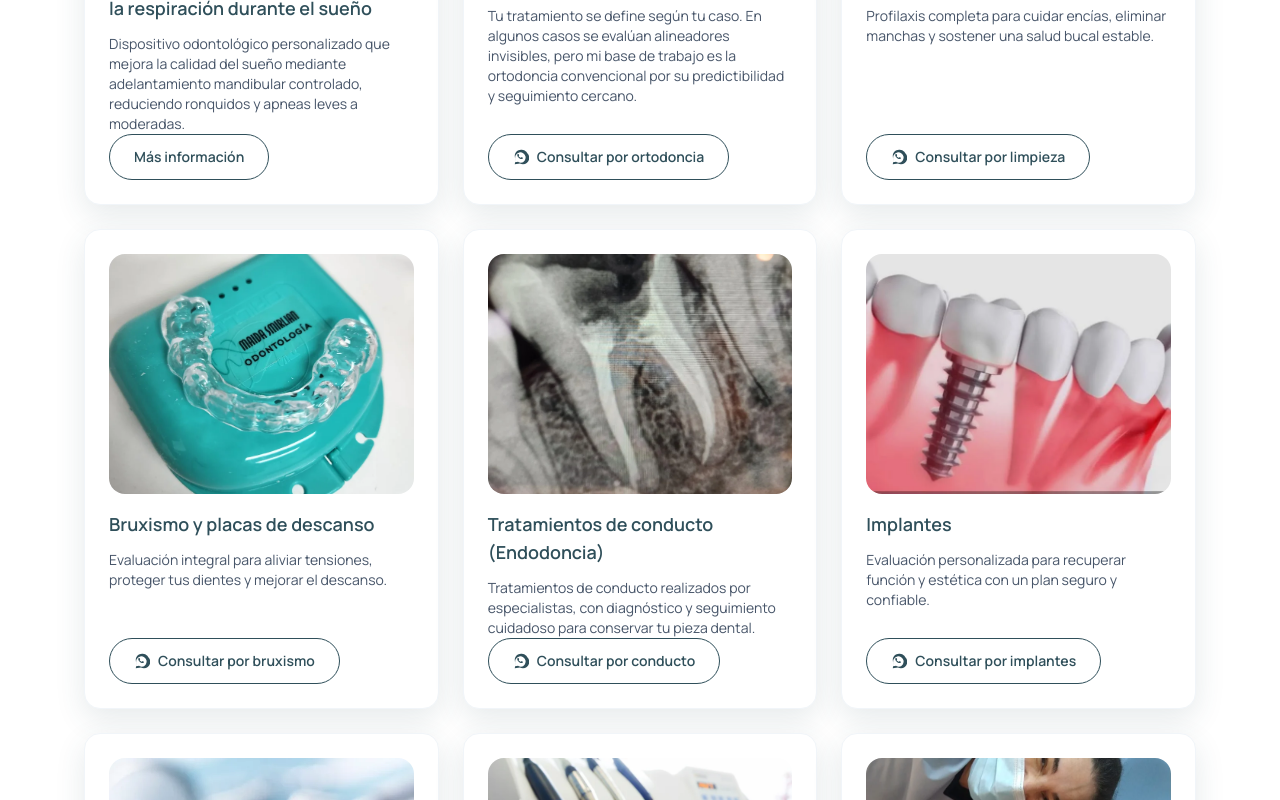
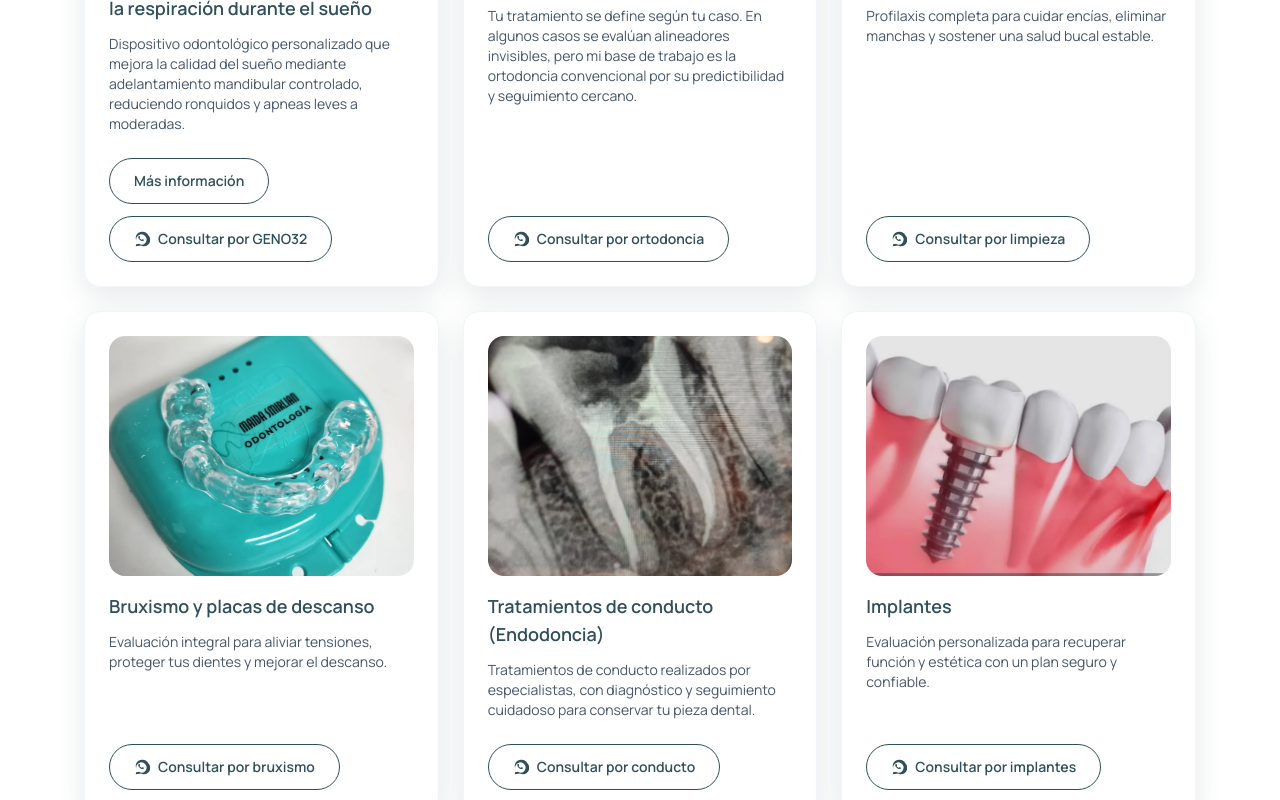
Before and after one commit to gefm2002/maida, a React (Vite) app: page / in a window 1280 px wide. Shown: the part 1500-2300 px from the top of the page. Built offline with nearby package versions, Linux system fonts and the light colour scheme.

Commit message:
Agregar ambos botones (landing y WhatsApp) a servicio GENO32 y mejorar espaciado entre texto y botones en todos los servicios

```diff
--- a/src/pages/Home.tsx
+++ b/src/pages/Home.tsx
@@ -254,17 +254,30 @@ function App() {
                     )}
                   </div>
                   <h3 className="mt-4 text-lg font-semibold text-petrol">{service.title}</h3>
-                  <p className="mt-3 text-sm text-slate-600">{service.description}</p>
+                  <p className="mt-3 mb-6 text-sm text-slate-600">{service.description}</p>
+                  <div className="mt-auto flex flex-col gap-3">
                     {service.id === 'geno32' && service.landingUrl ? (
+                      <>
                         <Link
                           to={service.landingUrl}
-                      className="btn-secondary mt-8 self-start lg:mt-auto"
+                          className="btn-secondary self-start"
                         >
                           {service.ctaLabel}
                         </Link>
+                        <a
+                          className="btn-secondary self-start"
+                          href={buildWhatsAppLink(service.ctaMessage)}
+                          target="_blank"
+                          rel="noopener noreferrer"
+                          onClick={() => handleServiceClick(service)}
+                        >
+                          <WhatsAppIcon className="h-4 w-4" />
+                          Consultar por GENO32
+                        </a>
+                      </>
                     ) : (
                       <a
-                      className="btn-secondary mt-8 self-start lg:mt-auto"
+                        className="btn-secondary self-start"
                         href={buildWhatsAppLink(service.ctaMessage)}
                         target="_blank"
                         rel="noopener noreferrer"
@@ -274,6 +287,7 @@ function App() {
                         {service.ctaLabel}
                       </a>
                     )}
+                  </div>
                 </div>
               ))}
           </div>
```
Lines whose indentation alone changed are shown as unchanged.
